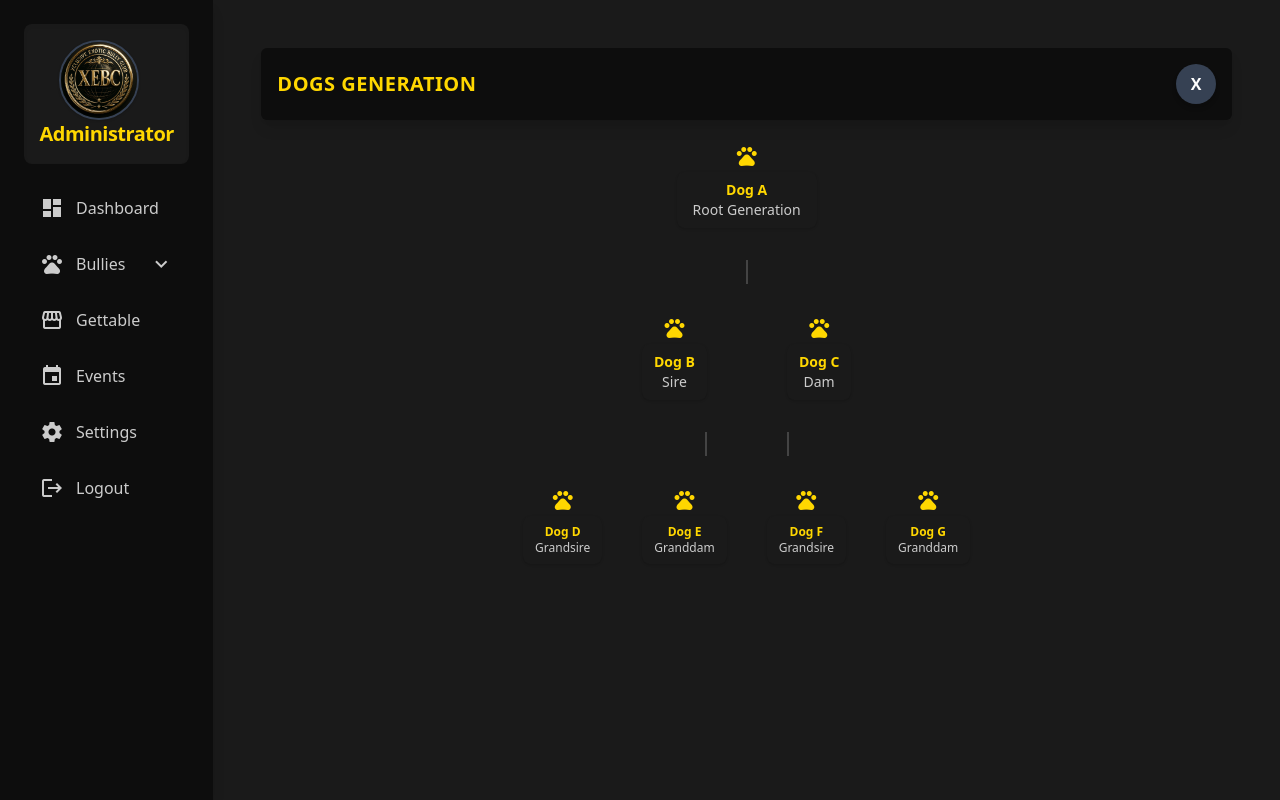
After one commit to anderson895/Xclusiveexoticbullyclub, a PHP site: page /admin/generation.php in a window 1280 px wide. The commit adds this page. Run offline with PHP 8.4, Linux system fonts and the light colour scheme; a user stored in the database is signed in; some libraries are stand-ins or nearby versions.

Commit message:
generation tree

```diff
--- /dev/null
+++ b/admin/generation.php
@@ -0,0 +1,106 @@
+<?php
+
+
+include "../src/components/admin/header.php";
+include "../src/components/admin/nav.php";
+
+
+?>
+
+<!-- Top Bar -->
+<div class="flex justify-between items-center bg-[#0D0D0D] p-4 mb-6 rounded-md shadow-lg">
+  <h2 class="text-xl font-bold text-[#FFD700] uppercase tracking-wide">Dogs Generation</h2>
+  <div class="w-10 h-10 bg-gray-700 rounded-full flex items-center justify-center text-white font-bold shadow-md">
+    <?php echo strtoupper(substr($_SESSION['admin_fullname'], 0, 1)); ?>
+  </div>
+</div>
+
+
+<!-- Generation Tree Container -->
+<div class="flex flex-col items-center space-y-8 text-[#CCCCCC]">
+
+  <!-- First Generation (Root Dog) -->
+  <div class="flex flex-col items-center">
+    <span class="material-icons text-[#FFD700] text-3xl mb-1">pets</span>
+    <div class="bg-[#1A1A1A] text-sm px-4 py-2 rounded-lg shadow text-center">
+      <strong class="text-[#FFD700]">Dog A</strong><br>
+      Root Generation
+    </div>
+  </div>
+
+  <!-- Connecting Line -->
+  <div class="w-0.5 bg-[#444] h-6"></div>
+
+  <!-- Second Generation -->
+  <div class="flex justify-center space-x-20">
+    <!-- Parent 1 -->
+    <div class="flex flex-col items-center">
+      <span class="material-icons text-[#FFD700] text-2xl mb-1">pets</span>
+      <div class="bg-[#1A1A1A] text-sm px-3 py-2 rounded-lg shadow text-center">
+        <strong class="text-[#FFD700]">Dog B</strong><br>
+        Sire
+      </div>
+    </div>
+
+    <!-- Parent 2 -->
+    <div class="flex flex-col items-center">
+      <span class="material-icons text-[#FFD700] text-2xl mb-1">pets</span>
+      <div class="bg-[#1A1A1A] text-sm px-3 py-2 rounded-lg shadow text-center">
+        <strong class="text-[#FFD700]">Dog C</strong><br>
+        Dam
+      </div>
+    </div>
+  </div>
+
+  <!-- Connecting Lines -->
+  <div class="flex justify-center items-center space-x-20">
+    <div class="w-0.5 bg-[#444] h-6"></div>
+    <div class="w-0.5 bg-[#444] h-6"></div>
+  </div>
+
+  <!-- Third Generation -->
+  <div class="flex justify-center space-x-10 flex-wrap max-w-5xl">
+
+    <!-- Grandparents of Dog B -->
+    <div class="flex flex-col items-center">
+      <span class="material-icons text-[#FFD700] text-xl mb-1">pets</span>
+      <div class="bg-[#1A1A1A] text-xs px-3 py-2 rounded-lg shadow text-center">
+        <strong class="text-[#FFD700]">Dog D</strong><br>
+        Grandsire
+      </div>
+    </div>
+
+    <div class="flex flex-col items-center">
+      <span class="material-icons text-[#FFD700] text-xl mb-1">pets</span>
+      <div class="bg-[#1A1A1A] text-xs px-3 py-2 rounded-lg shadow text-center">
+        <strong class="text-[#FFD700]">Dog E</strong><br>
+        Granddam
+      </div>
+    </div>
+
+    <!-- Grandparents of Dog C -->
+    <div class="flex flex-col items-center">
+      <span class="material-icons text-[#FFD700] text-xl mb-1">pets</span>
+      <div class="bg-[#1A1A1A] text-xs px-3 py-2 rounded-lg shadow text-center">
+        <strong class="text-[#FFD700]">Dog F</strong><br>
+        Grandsire
+      </div>
+    </div>
+
+    <div class="flex flex-col items-center">
+      <span class="material-icons text-[#FFD700] text-xl mb-1">pets</span>
+      <div class="bg-[#1A1A1A] text-xs px-3 py-2 rounded-lg shadow text-center">
+        <strong class="text-[#FFD700]">Dog G</strong><br>
+        Granddam
+      </div>
+    </div>
+  </div>
+
+</div>
+
+
+
+
+
+<?php include "../src/components/admin/footer.php"; ?>
+<script src="../static/js/admin/generation.js"></script>
--- a/src/output.css
+++ b/src/output.css
@@ -12,14 +12,20 @@
     --color-red-500: oklch(63.7% 0.237 25.331);
     --color-red-600: oklch(57.7% 0.245 27.325);
     --color-red-700: oklch(50.5% 0.213 27.518);
+    --color-orange-500: oklch(70.5% 0.213 47.604);
     --color-yellow-300: oklch(90.5% 0.182 98.111);
     --color-yellow-400: oklch(85.2% 0.199 91.936);
     --color-yellow-500: oklch(79.5% 0.184 86.047);
+    --color-green-400: oklch(79.2% 0.209 151.711);
+    --color-green-500: oklch(72.3% 0.219 149.579);
+    --color-blue-300: oklch(80.9% 0.105 251.813);
     --color-blue-400: oklch(70.7% 0.165 254.624);
     --color-blue-500: oklch(62.3% 0.214 259.815);
     --color-blue-600: oklch(54.6% 0.245 262.881);
     --color-blue-700: oklch(48.8% 0.243 264.376);
     --color-indigo-500: oklch(58.5% 0.233 277.117);
+    --color-pink-300: oklch(82.3% 0.12 346.018);
+    --color-pink-400: oklch(71.8% 0.202 349.761);
     --color-gray-50: oklch(98.5% 0.002 247.839);
     --color-gray-100: oklch(96.7% 0.003 264.542);
     --color-gray-200: oklch(92.8% 0.006 264.531);
@@ -364,9 +370,18 @@
   .table {
     display: table;
   }
+  .h-1 {
+    height: calc(var(--spacing) * 1);
+  }
   .h-4 {
     height: calc(var(--spacing) * 4);
   }
+  .h-6 {
+    height: calc(var(--spacing) * 6);
+  }
+  .h-8 {
+    height: calc(var(--spacing) * 8);
+  }
   .h-10 {
     height: calc(var(--spacing) * 10);
   }
@@ -391,6 +406,12 @@
   .min-h-screen {
     min-height: 100vh;
   }
+  .w-0 {
+    width: calc(var(--spacing) * 0);
+  }
+  .w-0\.5 {
+    width: calc(var(--spacing) * 0.5);
+  }
   .w-1 {
     width: calc(var(--spacing) * 1);
   }
@@ -579,6 +624,13 @@
       margin-block-end: calc(calc(var(--spacing) * 6) * calc(1 - var(--tw-space-y-reverse)));
     }
   }
+  .space-y-8 {
+    :where(& > :not(:last-child)) {
+      --tw-space-y-reverse: 0;
+      margin-block-start: calc(calc(var(--spacing) * 8) * var(--tw-space-y-reverse));
+      margin-block-end: calc(calc(var(--spacing) * 8) * calc(1 - var(--tw-space-y-reverse)));
+    }
+  }
   .space-y-10 {
     :where(& > :not(:last-child)) {
       --tw-space-y-reverse: 0;
@@ -612,6 +664,34 @@
       --tw-space-x-reverse: 0;
       margin-inline-start: calc(calc(var(--spacing) * 6) * var(--tw-space-x-reverse));
       margin-inline-end: calc(calc(var(--spacing) * 6) * calc(1 - var(--tw-space-x-reverse)));
+    }
+  }
+  .space-x-8 {
+    :where(& > :not(:last-child)) {
+      --tw-space-x-reverse: 0;
+      margin-inline-start: calc(calc(var(--spacing) * 8) * var(--tw-space-x-reverse));
+      margin-inline-end: calc(calc(var(--spacing) * 8) * calc(1 - var(--tw-space-x-reverse)));
+    }
+  }
+  .space-x-10 {
+    :where(& > :not(:last-child)) {
+      --tw-space-x-reverse: 0;
+      margin-inline-start: calc(calc(var(--spacing) * 10) * var(--tw-space-x-reverse));
+      margin-inline-end: calc(calc(var(--spacing) * 10) * calc(1 - var(--tw-space-x-reverse)));
+    }
+  }
+  .space-x-12 {
+    :where(& > :not(:last-child)) {
+      --tw-space-x-reverse: 0;
+      margin-inline-start: calc(calc(var(--spacing) * 12) * var(--tw-space-x-reverse));
+      margin-inline-end: calc(calc(var(--spacing) * 12) * calc(1 - var(--tw-space-x-reverse)));
+    }
+  }
+  .space-x-20 {
+    :where(& > :not(:last-child)) {
+      --tw-space-x-reverse: 0;
+      margin-inline-start: calc(calc(var(--spacing) * 20) * var(--tw-space-x-reverse));
+      margin-inline-end: calc(calc(var(--spacing) * 20) * calc(1 - var(--tw-space-x-reverse)));
     }
   }
   .divide-y {
@@ -730,6 +810,12 @@
   .bg-\[\#3D40FF\] {
     background-color: #3D40FF;
   }
+  .bg-\[\#444\] {
+    background-color: #444;
+  }
+  .bg-\[\#FF8C00\] {
+    background-color: #FF8C00;
+  }
   .bg-\[\#FFD700\] {
     background-color: #FFD700;
   }
```
Also changed, not shown: other parts of src/output.css (+60 -0 lines), static/js/admin/registered.js (+11 -7 lines), static/js/admin/generation.js (added).
